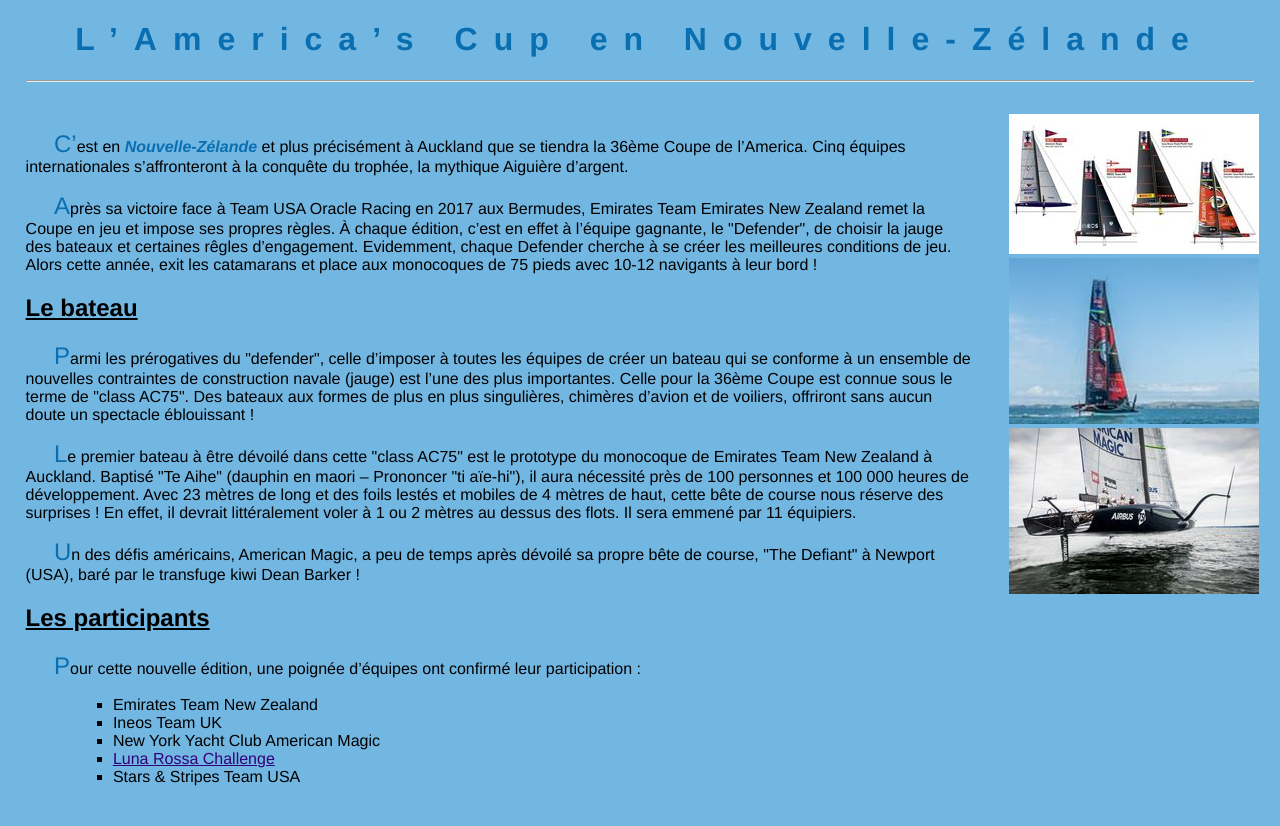
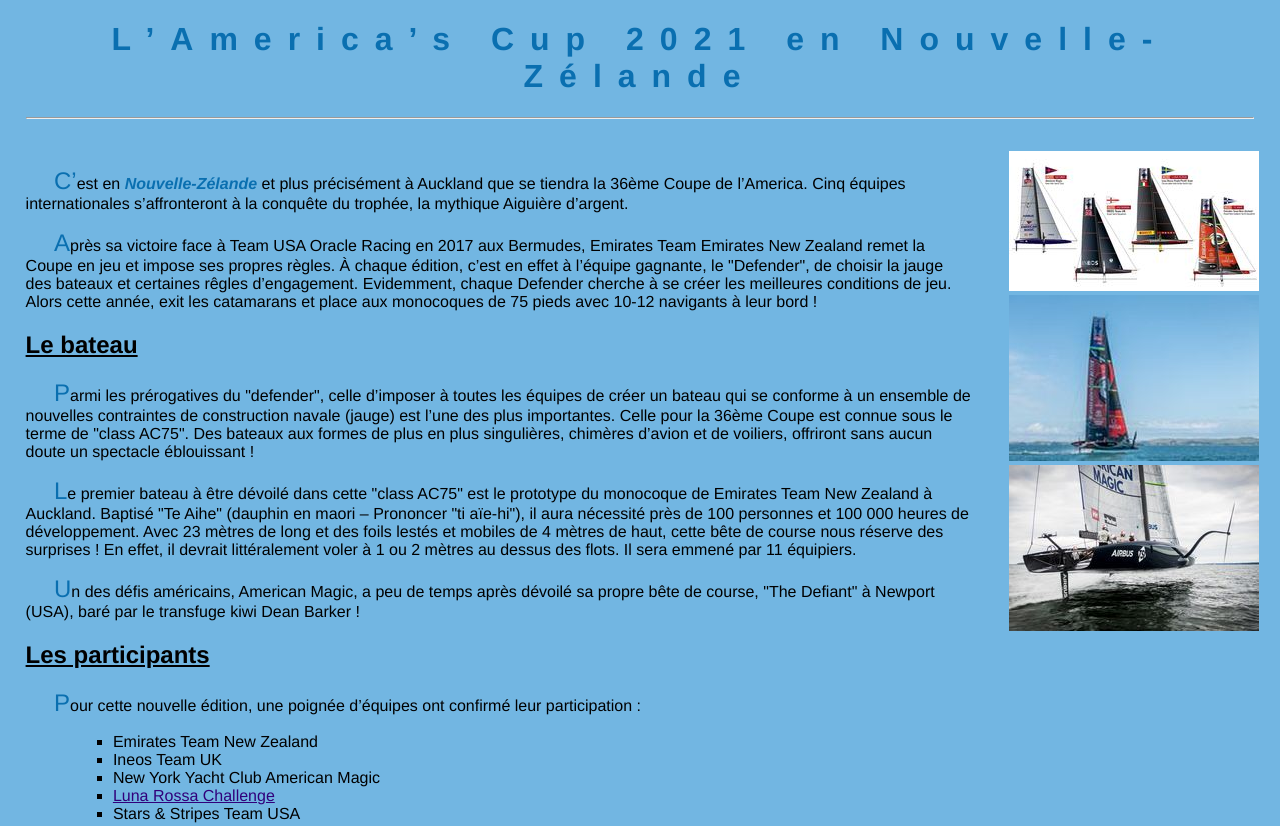
Before and after one commit to DBrulin/ACwebProjet, a plain HTML site: page index.html in a window 1280 px wide. Shown: the top 826 px of the page. Drawn offline with Linux system fonts and the light colour scheme.

Commit message:
Update index.html

```diff
--- a/index.html
+++ b/index.html
@@ -8,7 +8,7 @@
  </head>
  <body>
 
-  <h1>L’America’s Cup en Nouvelle-Zélande</h1>
+  <h1>L’America’s Cup 2021 en Nouvelle-Zélande</h1>
   <hr />
 
   <section class="texte">
```
